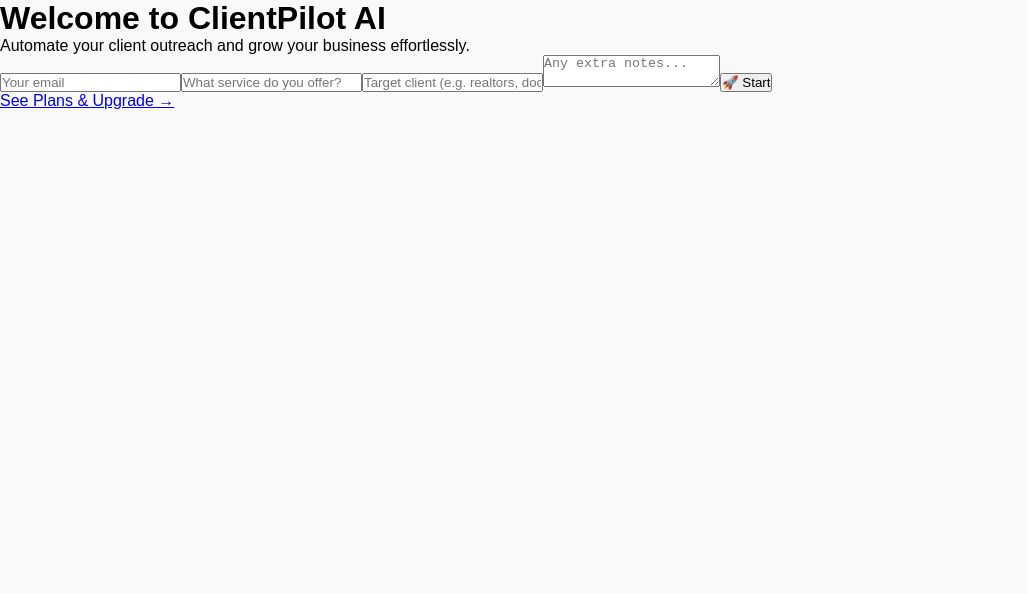
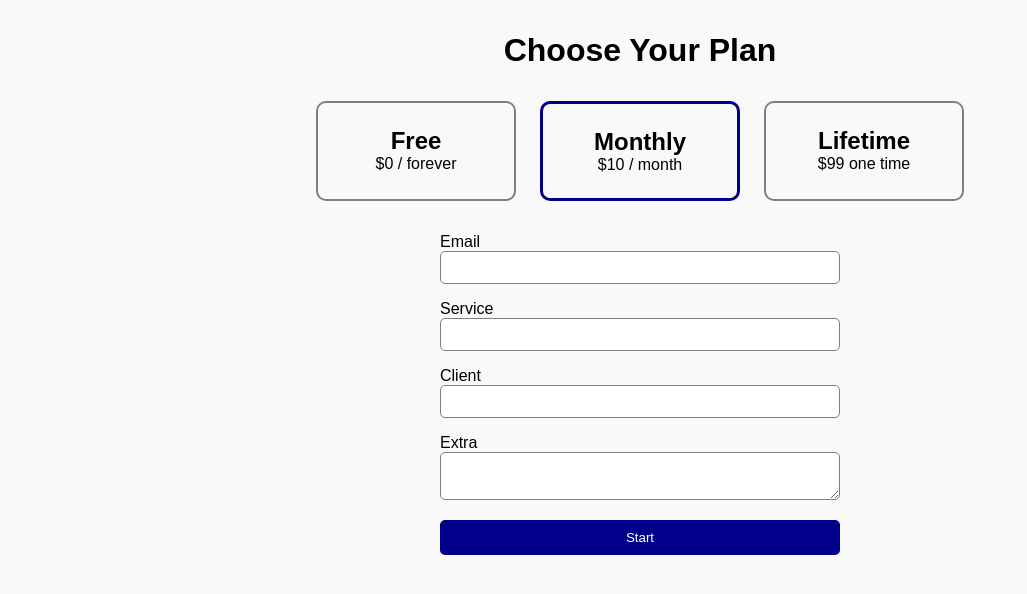
Before and after one commit to Aaish247/Clientpilot-AI, a Next.js app: page / in a window 1280 px wide. Shown: the top 594 px of the page, without its empty margins (0-1027 px from the left). Built offline with nearby package versions, Linux system fonts and the light colour scheme.

Commit message:
Update page.tsx

```diff
--- a/app/page.tsx
+++ b/app/page.tsx
@@ -1,7 +1,9 @@
+// app/page.tsx
 "use client";
+
 import { useState } from "react";
 
-export default function HomePage() {
+export default function Home() {
   const [email, setEmail] = useState("");
   const [service, setService] = useState("");
   const [client, setClient] = useState("");
@@ -30,69 +32,79 @@
   };
 
   return (
-    <div className="min-h-screen bg-gray-50 flex flex-col items-center justify-center p-6">
-      {/* Header */}
-      <h1 className="text-4xl font-extrabold text-gray-900 mb-6 text-center">
-        Welcome to ClientPilot AI
+    <div style={{ fontFamily: "Arial, sans-serif", padding: "2rem", textAlign: "center" }}>
+      <h1 style={{ fontSize: "2rem", fontWeight: "bold", marginBottom: "2rem" }}>
+        Choose Your Plan
       </h1>
-      <p className="text-lg text-gray-600 mb-10 text-center max-w-xl">
-        Automate your client outreach and grow your business effortlessly.
-      </p>
 
-      {/* Form */}
-      <form
-        onSubmit={handleSubmit}
-        className="w-full max-w-md bg-white rounded-2xl shadow-lg p-6 space-y-4 border border-gray-200"
-      >
+      <div style={{ display: "flex", justifyContent: "center", gap: "1.5rem" }}>
+        {/* Free Plan */}
+        <div style={{ border: "2px solid gray", borderRadius: "10px", padding: "1.5rem", width: "200px" }}>
+          <h2>Free</h2>
+          <p>$0 / forever</p>
+        </div>
+
+        {/* Monthly Plan (Highlighted Blue Border) */}
+        <div style={{ border: "3px solid darkblue", borderRadius: "10px", padding: "1.5rem", width: "200px" }}>
+          <h2>Monthly</h2>
+          <p>$10 / month</p>
+        </div>
+
+        {/* Lifetime Plan */}
+        <div style={{ border: "2px solid gray", borderRadius: "10px", padding: "1.5rem", width: "200px" }}>
+          <h2>Lifetime</h2>
+          <p>$99 one time</p>
+        </div>
+      </div>
+
+      <form onSubmit={handleSubmit} style={{ marginTop: "2rem", textAlign: "left", maxWidth: "400px", marginInline: "auto" }}>
+        <label>Email</label>
         <input
           type="email"
-          placeholder="Your email"
+          required
           value={email}
           onChange={(e) => setEmail(e.target.value)}
-          required
-          className="w-full p-3 border rounded-lg focus:outline-none focus:ring-2 focus:ring-blue-500"
+          style={{ width: "100%", padding: "8px", marginBottom: "1rem", border: "1px solid gray", borderRadius: "5px" }}
         />
 
+        <label>Service</label>
         <input
           type="text"
-          placeholder="What service do you offer?"
           value={service}
           onChange={(e) => setService(e.target.value)}
-          required
-          className="w-full p-3 border rounded-lg focus:outline-none focus:ring-2 focus:ring-blue-500"
+          style={{ width: "100%", padding: "8px", marginBottom: "1rem", border: "1px solid gray", borderRadius: "5px" }}
         />
 
+        <label>Client</label>
         <input
           type="text"
-          placeholder="Target client (e.g. realtors, doctors)"
           value={client}
           onChange={(e) => setClient(e.target.value)}
-          required
-          className="w-full p-3 border rounded-lg focus:outline-none focus:ring-2 focus:ring-blue-500"
+          style={{ width: "100%", padding: "8px", marginBottom: "1rem", border: "1px solid gray", borderRadius: "5px" }}
         />
 
+        <label>Extra</label>
         <textarea
-          placeholder="Any extra notes..."
           value={extra}
           onChange={(e) => setExtra(e.target.value)}
-          className="w-full p-3 border rounded-lg focus:outline-none focus:ring-2 focus:ring-blue-500"
+          style={{ width: "100%", padding: "8px", marginBottom: "1rem", border: "1px solid gray", borderRadius: "5px" }}
         />
 
         <button
           type="submit"
-          className="w-full bg-blue-600 text-white p-3 rounded-lg font-semibold hover:bg-blue-700 transition"
+          style={{
+            width: "100%",
+            backgroundColor: "darkblue",
+            color: "white",
+            padding: "10px",
+            border: "none",
+            borderRadius: "5px",
+            cursor: "pointer",
+          }}
         >
-          🚀 Start
+          Start
         </button>
       </form>
-
-      {/* Plans Button */}
-      <a
-        href="/plans"
-        className="mt-8 inline-block text-blue-600 font-semibold hover:underline"
-      >
-        See Plans & Upgrade →
-      </a>
     </div>
   );
 }
```
